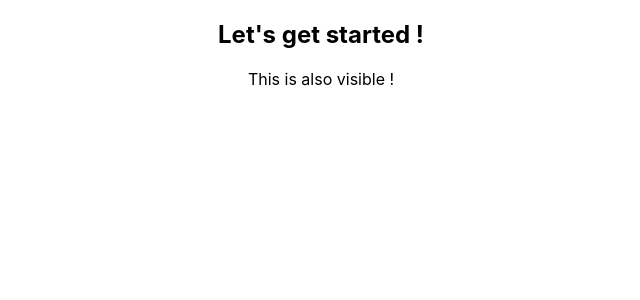
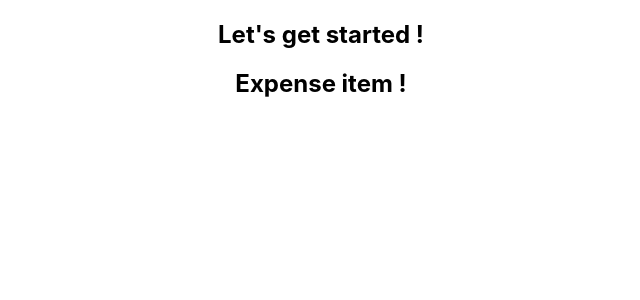
Before and after one commit to aschneiderGit/react-complete-guide, a React (Create React App) app: page / in a window 1280 px wide. Shown: the top 300 px of the page, without its empty margins (319-959 px from the left). Built offline with nearby package versions, Linux system fonts and the light colour scheme.

Commit message:
my first custom component

```diff
--- a/src/App.js
+++ b/src/App.js
@@ -1,11 +1,12 @@
-import logo from './logo.svg';
 import './App.css';
+import ExpenseItem from './components/ExpenseItem';
 
 function App() {
   return (
     <div className="App">
       <h2>Let's get started !</h2>
-      <p> This is also visible !</p>
+      <ExpenseItem/>
+
     </div>
   );
 }
--- /dev/null
+++ b/src/components/ExpenseItem.js
@@ -0,0 +1,5 @@
+function ExpenseItem() {
+  return <h2> Expense item ! </h2>
+}
+
+export default ExpenseItem;
```
